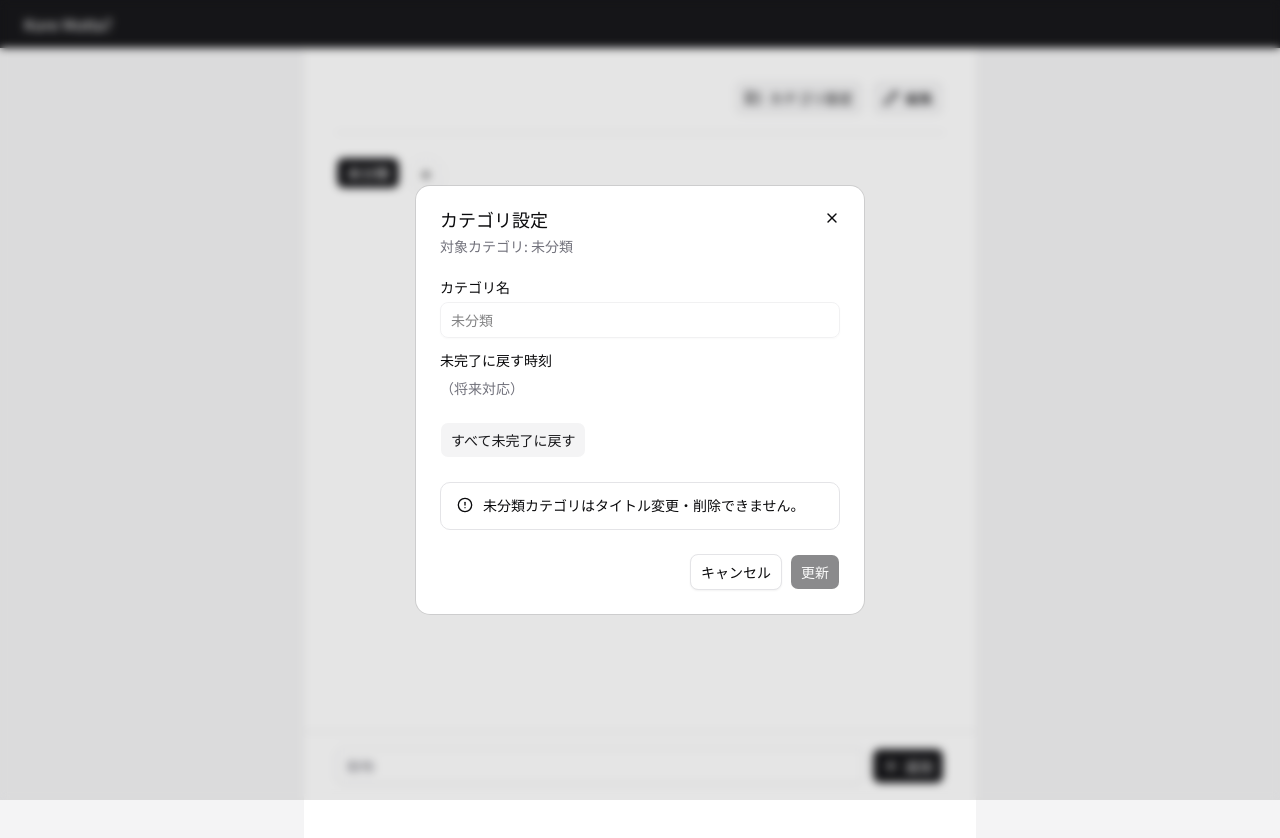
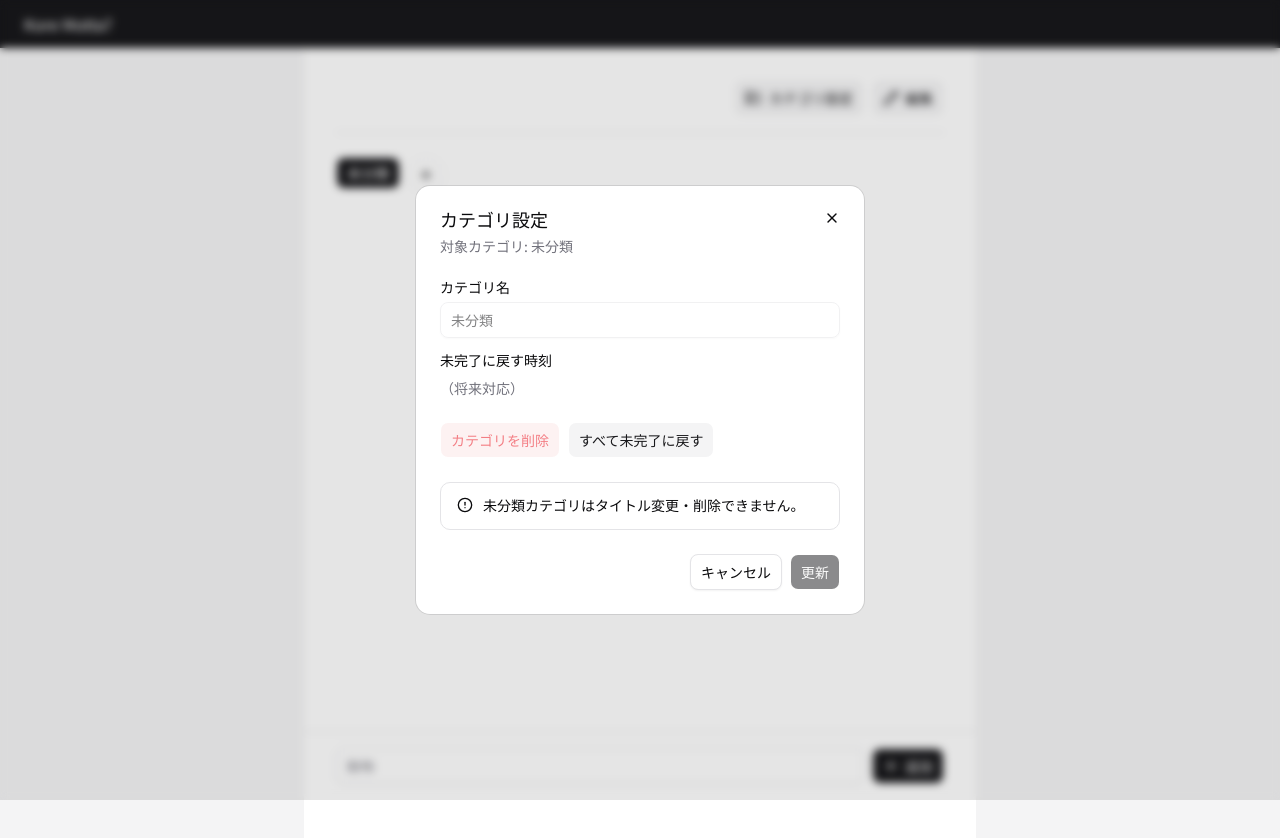
Before and after one commit to kem198/kore-motta, a Next.js app: page / in a window 1280 px wide. Both pictures are taken after a click on the button "カテゴリ設定". Shown: the top 838 px of the page. Built offline with nearby package versions, Linux system fonts and the light colour scheme.

Commit message:
feat: update category deletion button to be disabled for default categories

```diff
--- a/src/components/shared/dialog/category-setting-dialog.tsx
+++ b/src/components/shared/dialog/category-setting-dialog.tsx
@@ -130,12 +130,13 @@ export function CategorySettingDialog({
               </div>
 
               <div className="flex gap-2">
-                {!isCreateMode && !isDefaultCategory && category && (
+                {!isCreateMode && category && (
                   <div className="flex gap-2">
                     <Button
                       type="button"
                       variant="destructive"
                       onClick={() => setIsDeleteConfirmOpen(true)}
+                      disabled={isDefaultCategory}
                     >
                       カテゴリを削除
                     </Button>
```
